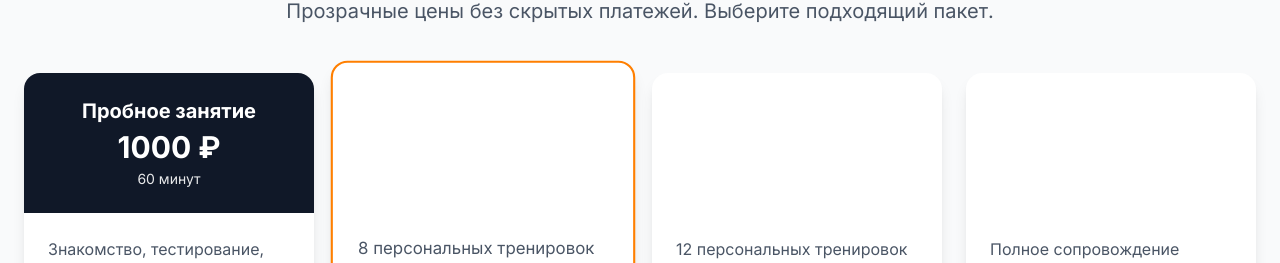
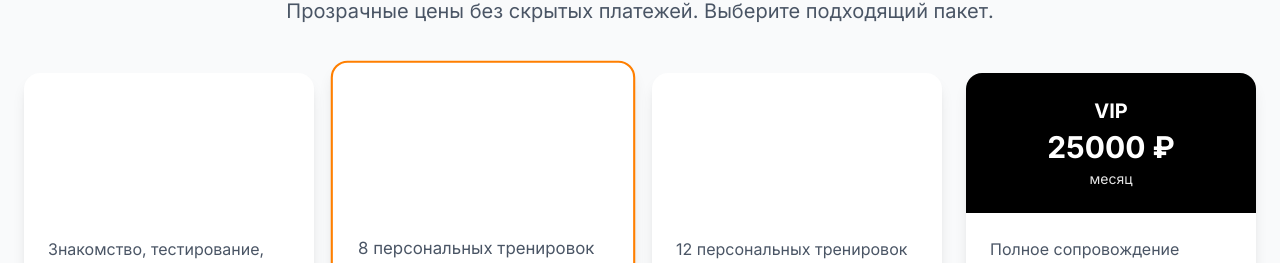
Before and after one commit to antonnaa/fitness-trainer, a Next.js app: page /prices in a window 1280 px wide. Shown: the part 199-462 px from the top of the page. Built offline with nearby package versions, Linux system fonts and the light colour scheme; no server answers.

Commit message:
тест

```diff
--- a/app/prices/page.tsx
+++ b/app/prices/page.tsx
@@ -50,7 +50,7 @@ export default function Prices() {
 				<div className='grid md:grid-cols-2 lg:grid-cols-4 gap-6 max-w-7xl mx-auto'>
 					{packages.map((pkg, idx) => (
 						<div key={idx} className={`bg-white rounded-2xl shadow-lg overflow-hidden ${pkg.popular ? 'border-2 border-orange-500 transform scale-105' : ''}`}>
-							<div className={`bg-${pkg.color}-900 text-white p-6 text-center`}>
+							<div className={`bg-${pkg.color} text-white p-6 text-center`}>
 								<h3 className='text-xl font-bold mb-1'>{pkg.name}</h3>
 								<div className='text-3xl font-bold mb-1'>{pkg.price}</div>
 								<div className='text-sm opacity-90'>{pkg.duration}</div>
```
